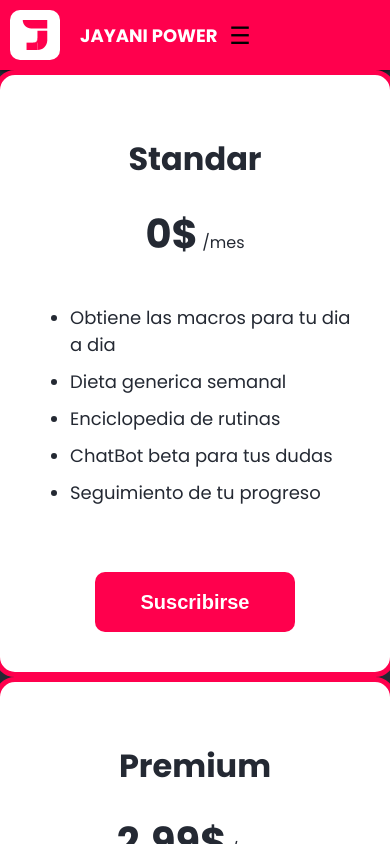
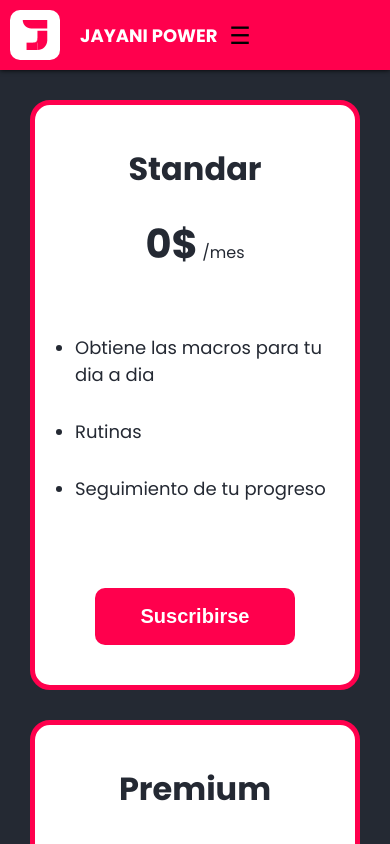
Before and after one commit to Chesco216/GymApp, a React (Vite) app: page /prices in a window 390 px wide. Built offline with nearby package versions, Linux system fonts and the light colour scheme; no server answers; a web font is replaced by a local one.

Commit message:
pancakes

```diff
--- a/src/Screens/Calculator.css
+++ b/src/Screens/Calculator.css
@@ -1,6 +1,7 @@
 .calculator-screen-container {
+	display: grid;
 	width: 100%;
-	display: grid;
+	box-sizing: border-box;
 	grid-template-columns: 1fr 2fr 1fr;
 }
 
@@ -190,21 +191,23 @@
 		display: flex;
 		flex-direction: column;
 		align-items: center;
+		overflow-x: hidden;
 		justify-content: center;
 	}
 
 	.calc-form-div {
+		flex-direction: column;
 		padding: 0px 0px 0px 0px;
 		align-items: center;
 		justify-content: center;
 		width: 100%;
-		height: 100%;
 	}
 }
 
 
 @media (min-width: 769px) {
 	.calculator-screen-container {
+		width: 100%;
 		height: 100vh;
 	}
 
--- a/src/Screens/Prices.css
+++ b/src/Screens/Prices.css
@@ -11,8 +11,17 @@
 @media (max-width: 768px) {
 	.prices-cards-screen {
 		height: 100%;
+		width: 100%;
 		display: flex;
 		flex-direction: column;
-		padding-top: 20px 20px;
+		padding: auto;
 	}
 }
+
+@media (max-width: 425px) {
+
+	.prices-cards-screen {
+		height: 100%;
+
+	}
+}
--- a/src/Screens/Prices.jsx
+++ b/src/Screens/Prices.jsx
@@ -9,9 +9,7 @@ export const prices = [
 		price: 0,
 		utils: [
 			'Obtiene las macros para tu dia a dia',
-      'Dieta generica semanal',
-      'Enciclopedia de rutinas',
-      'ChatBot beta para tus dudas',
+			'Rutinas',
 			'Seguimiento de tu progreso',
 		],
 	},
@@ -20,9 +18,7 @@ export const prices = [
 		price: 2.99,
 		utils: [
 			'Obtiene las macros para tu dia a dia',
-      'Dieta generica semanal',
-      'Enciclopedia de rutinas',
-      'ChatBot beta para tus dudas',
+			'Rutinas y dietas personalizadas',
 			'Seguimiento de tu progreso',
 		],
 	},
@@ -31,7 +27,7 @@ export const prices = [
 export const Prices = () => {
 	return (
 		<>
-      <Header/>
+			<Header />
 			<div className='prices-cards-screen'>
 				{
 					prices.map((item) => {
--- a/src/components/PriceCard.css
+++ b/src/components/PriceCard.css
@@ -41,3 +41,64 @@
 	border-radius: 10px;
 	border: none;
 }
+
+@media (max-width: 768px) {
+	.price-card-container {
+		display: flex;
+		flex-direction: column;
+		align-items: center;
+		width: 330px;
+		height: 590px;
+		padding: 0px 0px;
+		margin-top: 30px;
+	}
+
+	.plan-price {
+		font-size: 40px;
+	}
+
+	.plan-utils {
+		margin: 30px 0px;
+		font-size: 18px;
+	}
+
+	.utils-ul {
+		margin-top: 30px;
+	}
+
+	.prices-sus-button {
+		width: 200px;
+		height: 60px;
+	}
+}
+
+@media (max-width: 320px) {
+	.price-card-container {
+		display: flex;
+		flex-direction: column;
+		align-items: center;
+		width: 290px;
+		height: 500px;
+		padding: 0px 0px;
+	}
+
+
+	.plan-price {
+		font-size: 30px;
+	}
+
+	.plan-utils {
+		margin: 10px 0px;
+		font-size: 16px;
+	}
+
+	.utils-ul {
+		margin-top: 25px;
+	}
+
+	.prices-sus-button {
+		width: 200px;
+		height: 60px;
+	}
+
+}
--- a/src/services/fetchMacros.js
+++ b/src/services/fetchMacros.js
@@ -1,16 +1,16 @@
-const url = 'http://localhost:3000/macros'
+const url = 'http://192.168.0.20:3000/macros'
 
-export const fetchMacros = async() => {
-  const res = await fetch( url )
-  const data = await res.json()
+export const fetchMacros = async () => {
+	const res = await fetch(url)
+	const data = await res.json()
 
-  return data
+	return data
 }
 
-export const fetchMacrosByCategory = async ( category ) => {
-  const urlFilter = ( category == 'todos') ? url : `${ url }/${ category }`
-  const res = await fetch( urlFilter )
-  const data = await res.json()
+export const fetchMacrosByCategory = async (category) => {
+	const urlFilter = (category == 'todos') ? url : `${url}/${category}`
+	const res = await fetch(urlFilter)
+	const data = await res.json()
 
-  return data
+	return data
 }
```
Also changed, not shown: src/Screens/Calculator.jsx (+9 -9 lines). Lines whose indentation alone changed are shown as unchanged.
